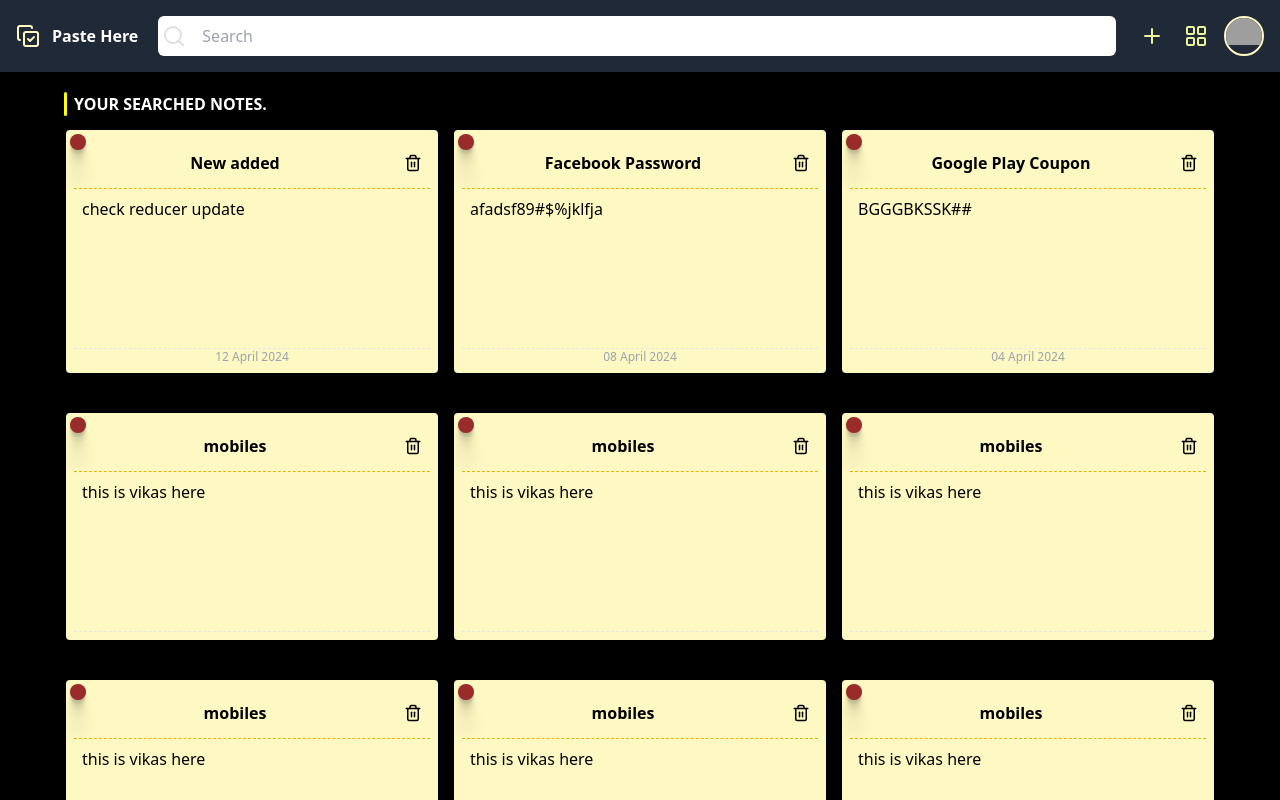
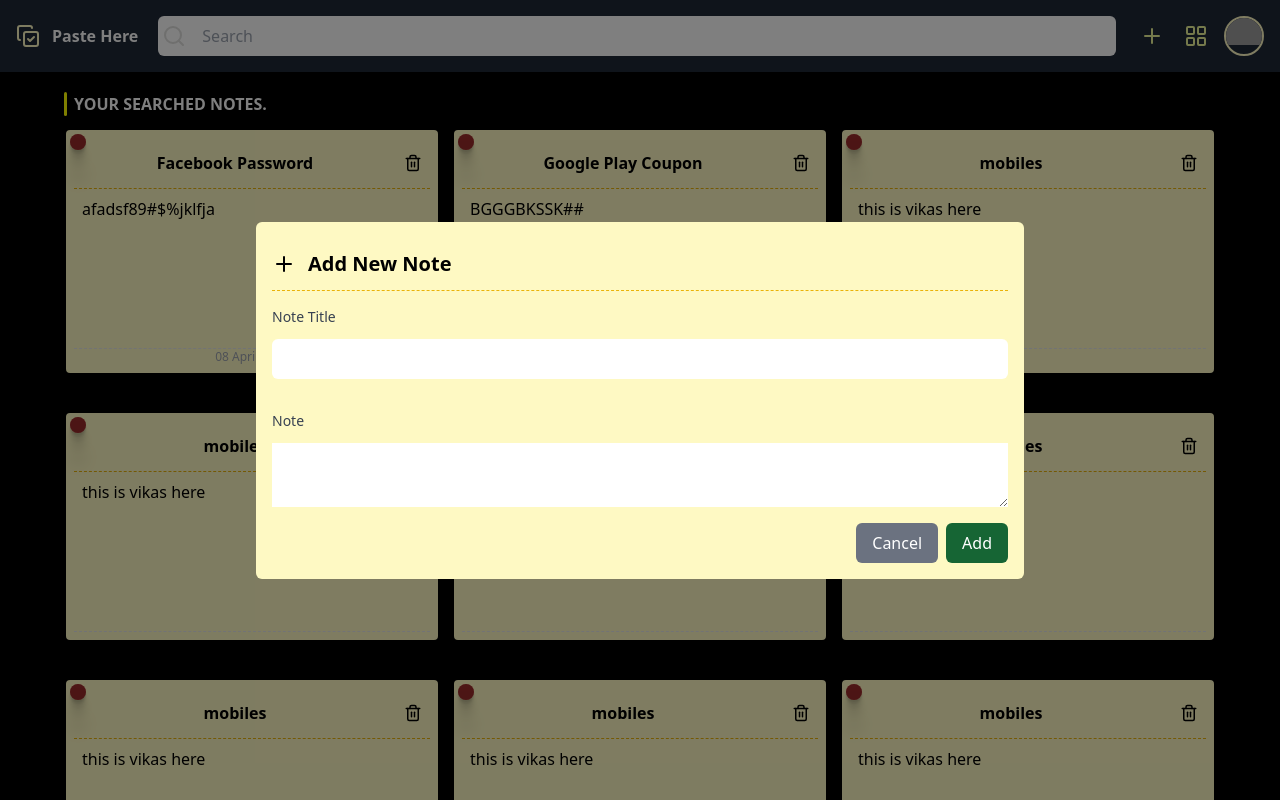
Before and after one commit to vkskumarthakur/PasteNotes-Redux, a React (Vite) app: page /search/1 in a window 1280 px wide. Both pictures are taken after a click on the element 1152 px from the left and 36 px from the top of the page. Shown: the top 800 px of the page. Built offline with nearby package versions, Linux system fonts and the light colour scheme; grey boxes are pictures that could not be loaded.

Commit message:
pop up modal added now it apperas when user click to add new notes

```diff
--- a/package.json
+++ b/package.json
@@ -10,6 +10,7 @@
     "preview": "vite preview"
   },
   "dependencies": {
+    "16": "^0.0.2",
     "@reduxjs/toolkit": "^2.2.4",
     "react": "^18.2.0",
     "react-dom": "^18.2.0",
--- a/src/components/Cards.jsx
+++ b/src/components/Cards.jsx
@@ -74,7 +74,7 @@ const Cards = () => {
               >
                 <p className="p-2">{notes.content}</p>
               </div>
-              <div className="card-footer mt-auto text-center text-gray-400 font-thin text-xs">
+              <div className="card-footer mt-auto text-center text-gray-400 font-normal text-xs">
                 {notes.created}
               </div>
             </div>
--- a/src/components/Navbar.jsx
+++ b/src/components/Navbar.jsx
@@ -1,9 +1,9 @@
 import React, { useState } from "react";
 import toast from "react-hot-toast";
-// import { Link } from "react-router-dom";
 import { Link, useNavigate } from "react-router-dom";
+import { useDispatch, useSelector } from "react-redux";
 import { globalAction } from "../Redux/action";
-import { useDispatch, useSelector } from "react-redux";
+import TodoModal from "./ToDoModal";
 
 const Navbar = () => {
   const [searchTerm, setSearchTerm] = useState("");
@@ -11,33 +11,22 @@ const Navbar = () => {
   const dispatch = useDispatch();
   const { todolist, viewType } = useSelector((state) => state.todo);
   const [isMenuOpen, setIsMenuOpen] = useState(false);
+  const [isModalOpen, setIsModalOpen] = useState(false); // Modal state
+
   const toggleMenu = () => {
     setIsMenuOpen(!isMenuOpen);
   };
 
-  const lastTodo = todolist[todolist.length - 1];
-  const lastId = lastTodo ? Number(lastTodo.id) : 0; // Parse ID as number
-
-  const newId = lastId + 1;
   const handleAddTodo = () => {
-    dispatch(
-      globalAction("ADD_TO_DO", {
-        id: newId,
-        title: "New added",
-        content: "check reducer update",
-        created: "12 April 2024",
-      })
-    );
-    toast.success("New to do added");
+    setIsModalOpen(true); // Open the modal
   };
-
-  console.log(todolist, "todolist");
 
   const handleUpdateViewType = () => {
     dispatch(
       globalAction("CHANGE_VIEW_TYPE", viewType === "grid" ? "list" : "grid")
     );
   };
+
   const handleSearch = (e) => {
     e.preventDefault();
     navigate(`/search/${searchTerm}`);
@@ -195,7 +184,6 @@ const Navbar = () => {
                     <polyline points="16 17 21 12 16 7" />
                     <line x1={21} x2={9} y1={12} y2={12} />
                   </svg>
-
                   <span>Logout</span>
                 </div>
               </div>
@@ -203,6 +191,7 @@ const Navbar = () => {
           </li>
         </ul>
       </div>
+      <TodoModal isOpen={isModalOpen} onClose={() => setIsModalOpen(false)} />
     </nav>
   );
 };
--- /dev/null
+++ b/src/components/ToDoModal.jsx
@@ -0,0 +1,91 @@
+// TodoModal.js
+import React, { useState } from "react";
+import { useDispatch } from "react-redux";
+import { globalAction } from "../Redux/action";
+import toast from "react-hot-toast";
+
+const TodoModal = ({ isOpen, onClose }) => {
+  const [title, setTitle] = useState("");
+  const [content, setContent] = useState("");
+  const dispatch = useDispatch();
+
+  const handleSubmit = (e) => {
+    e.preventDefault();
+    const newId = Date.now();
+    dispatch(
+      globalAction("ADD_TO_DO", {
+        id: newId,
+        title,
+        content,
+        created: new Date().toLocaleDateString(),
+      })
+    );
+    toast.success("New to-do added");
+    onClose();
+  };
+
+  if (!isOpen) return null;
+
+  return (
+    <div className="fixed inset-0 bg-black bg-opacity-50 flex items-center justify-center z-50">
+      <div className="bg-yellow-100 p-4 rounded-md w-[60%] m-auto min-h-60">
+        <div className="card-title font-bold border-b border-dashed border-yellow-500 flex justify-start items-center gap-3 py-3">
+        <svg
+                xmlns="http://www.w3.org/2000/svg"
+                width="24"
+                height="24"
+                viewBox="0 0 24 24"
+                fill="none"
+                stroke="currentColor"
+                strokeWidth="2"
+                strokeLinecap="round"
+                strokeLinejoin="round"
+                className="lucide lucide-plus"
+              >
+                <path d="M5 12h14" />
+                <path d="M12 5v14" />
+              </svg>
+        <h2 className="text-xl">Add New Note</h2>
+        </div>
+        <form onSubmit={handleSubmit}>
+          <div className="py-4">
+            <label className="block text-sm font-medium text-gray-700 pb-2"> Note Title </label>
+            <input
+              type="text"
+              className="mt-1 block w-full border-0 outline-none rounded-md py-2 px-3"
+              value={title}
+              onChange={(e) => setTitle(e.target.value)}
+              required
+            />
+          </div>
+          <div className="py-4">
+            <label className="block text-sm font-medium text-gray-700 pb-2"> Note </label>
+            <textarea
+              className="mt-1 block w-full border-0 outline-none py-2 px-3"
+              value={content}
+              onChange={(e) => setContent(e.target.value)}
+              required
+            />
+          </div>
+          <div className="flex justify-end">
+            <button
+              type="button"
+              className="mr-2 bg-gray-500 text-white py-2 px-4 rounded-md"
+              onClick={onClose}
+            >
+              Cancel
+            </button>
+            <button
+              type="submit"
+              className="bg-green-800 text-white py-2 px-4 rounded-md"
+            >
+              Add
+            </button>
+          </div>
+        </form>
+      </div>
+    </div>
+  );
+};
+
+export default TodoModal;
```
Also changed, not shown: 1 other file (tests, documents, lock files or other folders).
